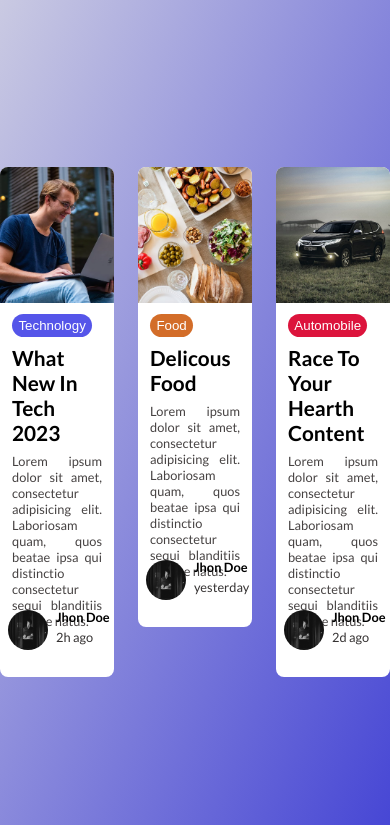
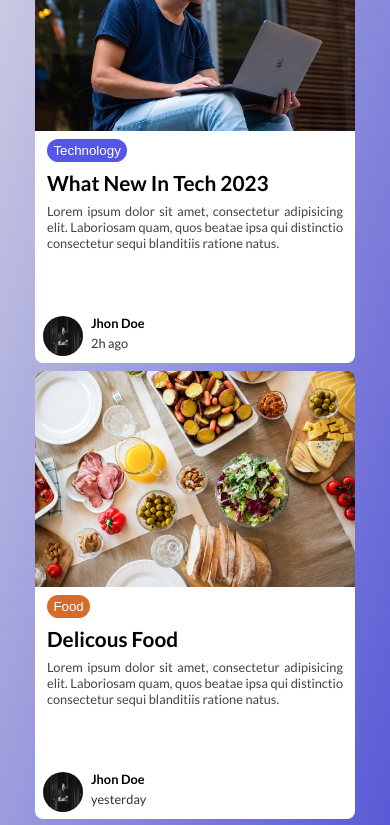
Before and after one commit to Matif408/simple_card, a plain HTML site: page index.html in a window 390 px wide. Shown: the top 825 px of the page. Drawn offline with Linux system fonts and the light colour scheme.

Commit message:
responsive

```diff
--- a/css/style.css
+++ b/css/style.css
@@ -17,7 +17,6 @@ body{
     font-family: 'Lato' ,sans-serif;
     font-size: 1.6rem;
     font-weight: 400;
-
 
 }
 a{
@@ -39,7 +38,6 @@ button{
 .row{
     max-width: 114rem;
      width: 100%;
-
     position: absolute;
     top: 50%;
     left: 50%;
@@ -63,18 +61,20 @@ button{
     background-color: white;
     border-radius: 1rem;
     overflow: hidden;
-    max-height: 70rem;
     min-height: 56rem;
     position: relative;
 }
 /* card style */
 .figure{
     /* background-color: black; */
-    min-height: 17rem;
+    max-width: 100%;
+    /* width: 100%; */
+    height: 27rem;
     margin-bottom: 1rem;
 }
 .img{
-    min-height:17rem;
+    /* min-height:17rem; */
+    height: 100%;
     width: 100%;
     object-fit: cover;
 }
@@ -97,6 +97,7 @@ button{
 }
 .description{
     padding: 0 1.5rem;
+    margin-bottom: 5rem;
 }
 .heading_secondary{
     text-transform: capitalize;
@@ -107,24 +108,23 @@ button{
 .card_text{
     color: rgb(70, 66, 66);
     text-align: justify;
-    margin-bottom: 6rem;
+    margin-bottom: 4rem;
 }
 .information{
-    margin-bottom: 3rem;
-
+    /* margin-bottom: 3rem; */
     position: absolute;
     left: 1rem;
-    bottom: 0;
+    bottom: .5rem;
 }
 
 .fig_person{
     display: inline-block;
-    min-height: 5rem;
+    height: 5rem;
     color: black;
     max-width: 5rem;
 }
 .img2{
-    min-height: 5rem;
+    height: 100%;
     width: 100%;
     border-radius: 50%;
 }
@@ -155,7 +155,25 @@ span{
     }
 }
 @media (max-width:785px){
-    .col-1-of-3:last-child{
-        float: none;
+    .col-1-of-3{
+        width: 100%;
+        margin-top: 1rem;
+        margin-right: 0 !important;
     }
+    .parent{
+        min-height: 140vh;
+    }
+
+
+    .row{
+        max-width: 60rem;
+    }
+
 }
+
+@media (max-width:400px){
+
+   .row{
+    max-width: 40rem;
+   }
+}
```
Also changed, not shown: index.html (+0 -1 lines).
